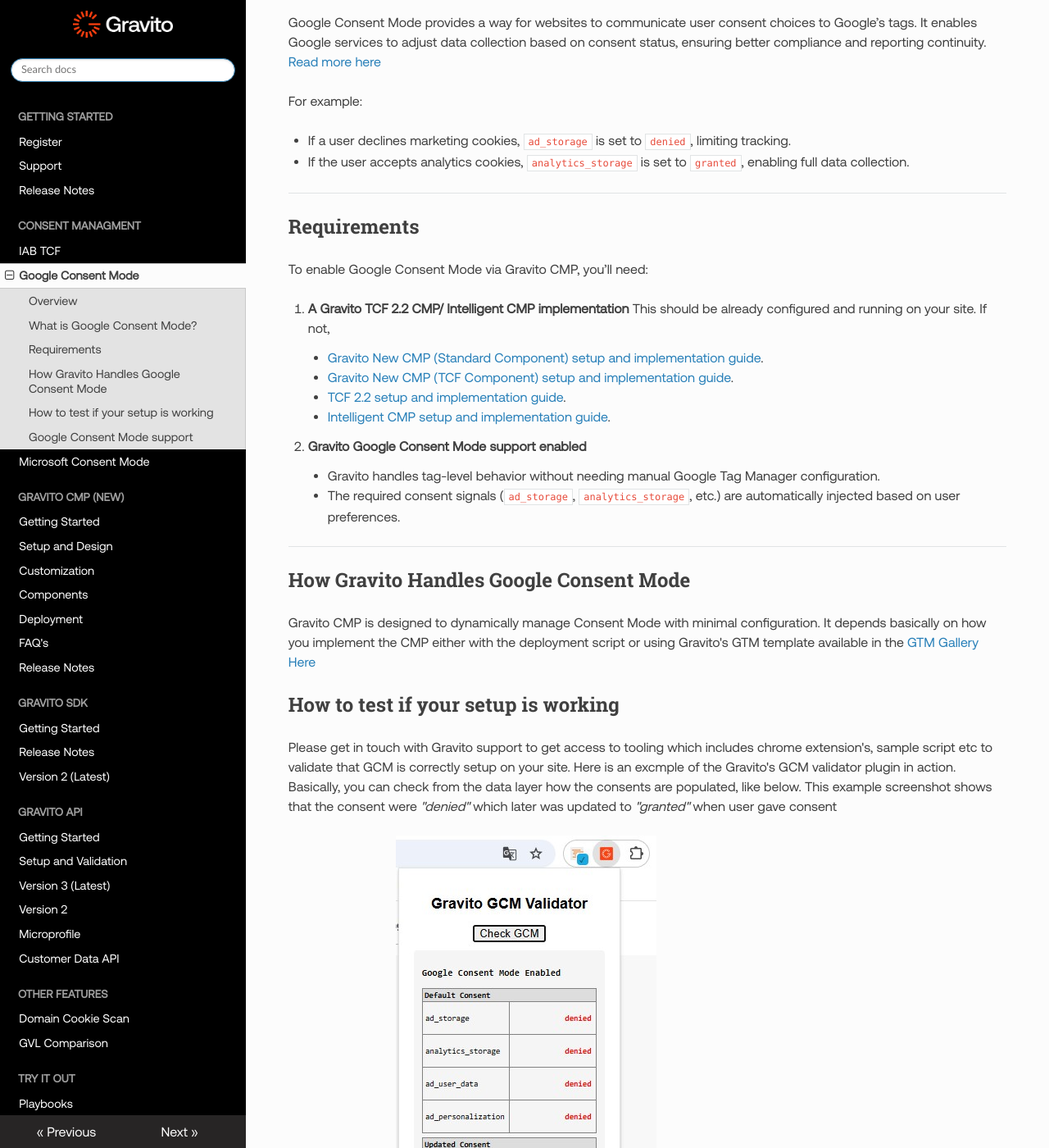
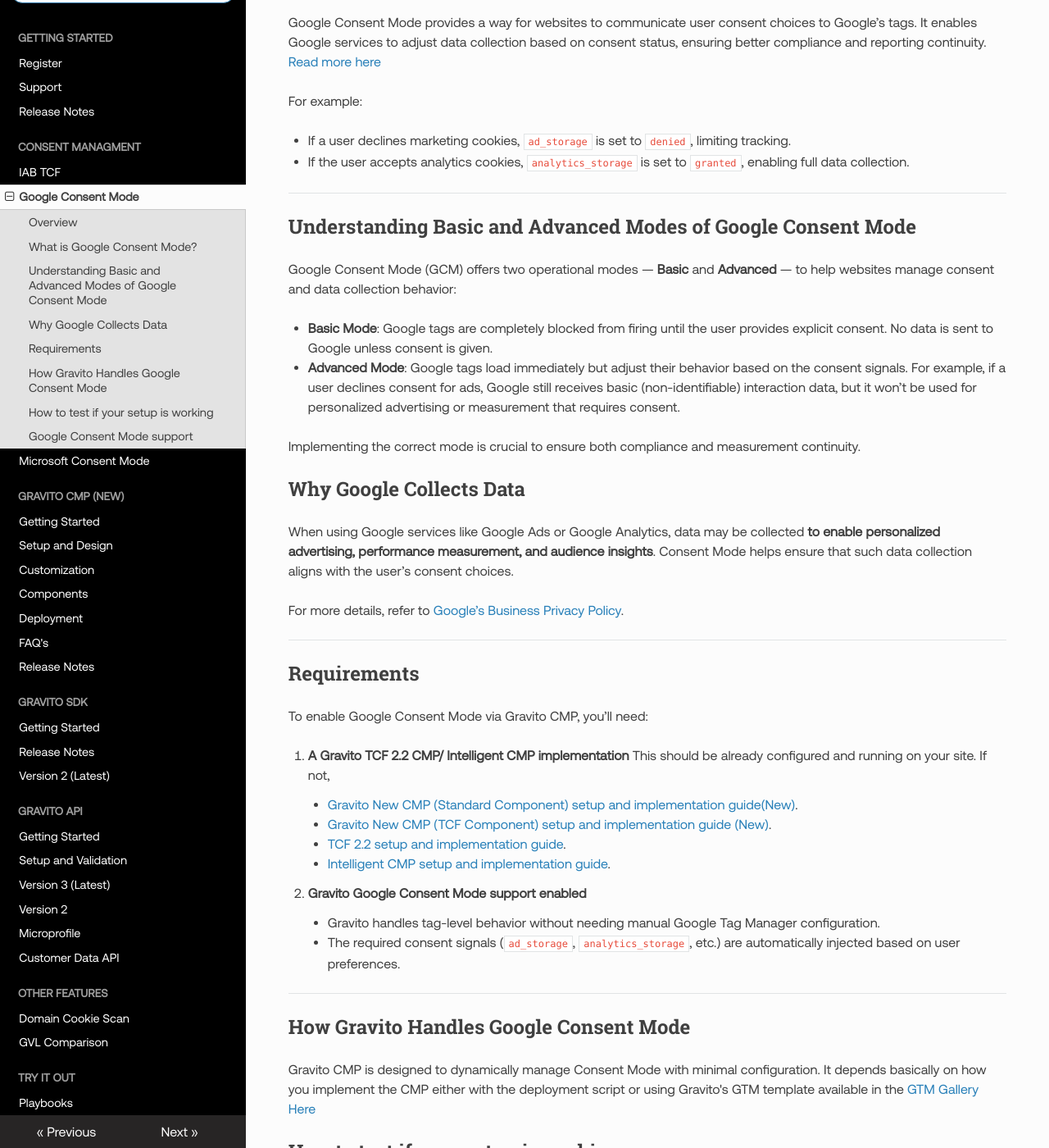
Before and after one commit to GravitoLtd/gravitoltd.github.io, an MkDocs documentation site: the page built from docs/Consent_Management/Google_consent_mode.md, in a window 1280 px wide and 1400 px high, scrolled down 714 px. Shown: the whole window at 82% size. Built offline with MkDocs 1.6.1, drawn with Linux system fonts in a browser that asks for light colours; nearby versions of some CDN libraries; comment, search, counter and statistics services are not loaded; some of the changed text lies outside the part shown.

Commit message:
GCM V2 clarifications

```diff
--- a/docs/Consent_Management/Google_consent_mode.md
+++ b/docs/Consent_Management/Google_consent_mode.md
@@ -30,6 +30,23 @@
 
 ---
 
+## Understanding Basic and Advanced Modes of Google Consent Mode
+
+Google Consent Mode (GCM) offers two operational modes — **Basic** and **Advanced** — to help websites manage consent and data collection behavior:
+
+- **Basic Mode**: Google tags are completely blocked from firing until the user provides explicit consent. No data is sent to Google unless consent is given.
+- **Advanced Mode**: Google tags load immediately but adjust their behavior based on the consent signals. For example, if a user declines consent for ads, Google still receives basic (non-identifiable) interaction data, but it won’t be used for personalized advertising or measurement that requires consent.
+
+Implementing the correct mode is crucial to ensure both compliance and measurement continuity.
+
+## Why Google Collects Data
+
+When using Google services like Google Ads or Google Analytics, data may be collected **to enable personalized advertising, performance measurement, and audience insights**. Consent Mode helps ensure that such data collection aligns with the user’s consent choices.
+
+For more details, refer to [Google’s Business Privacy Policy](https://business.safety.google/privacy/).
+
+---
+
 ## Requirements
 
 To enable Google Consent Mode via Gravito CMP, you’ll need:
@@ -37,8 +54,8 @@
 1. **A Gravito TCF 2.2 CMP/ Intelligent CMP implementation**
 This should be already configured and running on your site. If not,
 
-      - [Gravito New CMP (Standard Component) setup and implementation guide](../Gravito_V6_CMP/Components/StandardCMP/Gravito_cmp_gcmv2.md).
-      - [Gravito New CMP (TCF Component) setup and implementation guide](../Gravito_V6_CMP/Components/TCFCMP/tcf_cmp_gcmv2.md).
+      - [Gravito New CMP (Standard Component) setup and implementation guide(New)](../Gravito_V6_CMP/Components/StandardCMP/Gravito_cmp_gcmv2.md).
+      - [Gravito New CMP (TCF Component) setup and implementation guide (New)](../Gravito_V6_CMP/Components/TCFCMP/tcf_cmp_gcmv2.md).
       - [TCF 2.2 setup and implementation guide](../Gravito_TCF_2.2_CMP/advanced/googleconsentmode.md).
       - [Intelligent CMP setup and implementation guide](../Gravito_Intelligent_CMP/advanced/Google_consent_mode_v2.md).
 
```
Also changed, not shown: other parts of docs/Consent_Management/Google_consent_mode.md (+1 -1 lines), docs/Gravito_V6_CMP/Components.md (+14 -1 lines), docs/Gravito_V6_CMP/Components/TCFCMP/tcf_cmp_gcmv2.md (+1 -0 lines), docs/index.md (+1 -1 lines).
